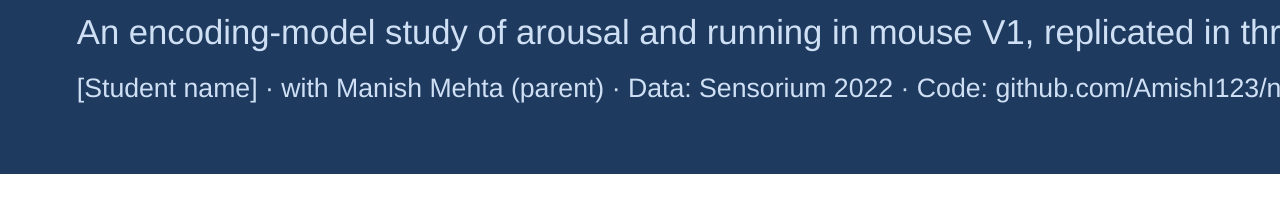
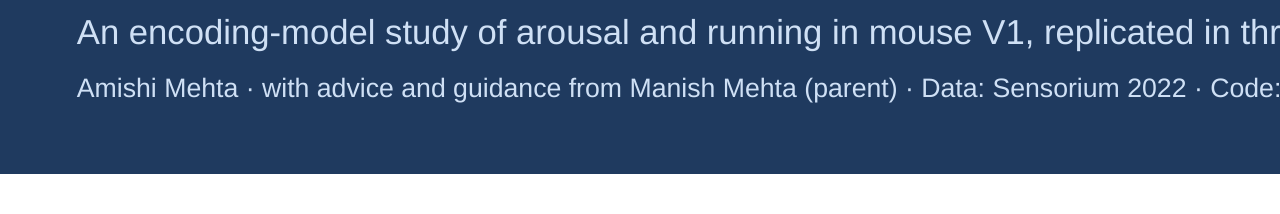
Before and after one commit to AmishI123/neuroscience-project, a plain HTML site: page poster/poster.html in a window 1280 px wide. Shown: the part 143-357 px from the top of the page. Drawn offline with Linux system fonts and the light colour scheme.

Commit message:
fill in author name, add related-projects links
Co-Authored-By: Claude Sonnet 5.5 <noreply@anthropic.com>
Claude-Session: https://claude.ai/code/session_01MzR96vXmdPCL5gQ6EeUb14

```diff
--- a/poster/poster.html
+++ b/poster/poster.html
@@ -27,7 +27,7 @@ footer{position:absolute;bottom:.25in;left:.8in;right:.8in;font-size:17pt;color:
 <header>
 <h1>Does a mouse's behavior help predict its visual cortex?</h1>
 <div class="sub">An encoding-model study of arousal and running in mouse V1, replicated in three mice</div>
-<div class="by">[Student name] · with Manish Mehta (parent) · Data: Sensorium 2022 · Code: github.com/AmishI123/neuroscience-project</div>
+<div class="by">Amishi Mehta · with advice and guidance from Manish Mehta (parent) · Data: Sensorium 2022 · Code: github.com/AmishI123/neuroscience-project</div>
 </header>
 <main>
 <div class="col">
```
Also changed, not shown: poster/poster.png, 3 other files.
